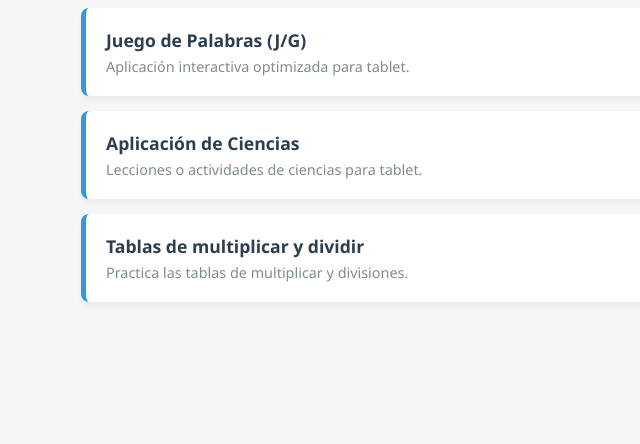
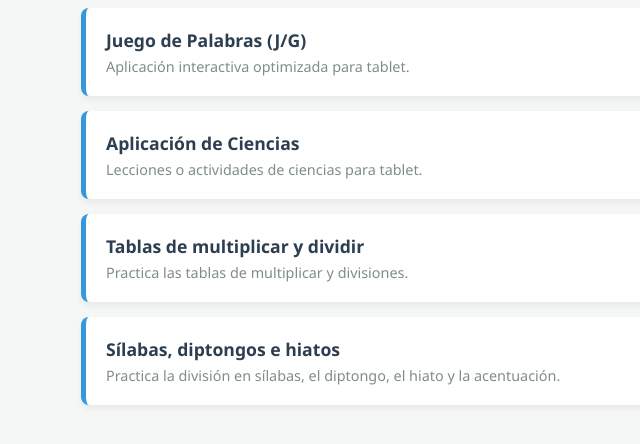
Before and after one commit to esaulvargas/esaulvargas.github.io, a plain HTML site: page index.html in a window 1280 px wide. Shown: the part 106-550 px from the top of the page, without its empty margins (259-899 px from the left). Drawn offline with Linux system fonts and the light colour scheme.

Commit message:
Add link to syllables app in index.html
Added a link to the syllables app with a description.

```diff
--- a/index.html
+++ b/index.html
@@ -70,6 +70,12 @@
            <a href="tablas_tablet.html" class="app-link">Tablas de multiplicar y dividir
             <span class="description">Practica las tablas de multiplicar y divisiones. </span>
            </a>
+<!-- Enlace a la app de sílabas -->
+        <a href="silabas_tablet.html" class="app-link">
+            Sílabas, diptongos e hiatos
+            <span class="description">Practica la división en sílabas, el diptongo, el hiato y la acentuación.</span>
+        </a>
+
     </div>
 
 </body>
```
